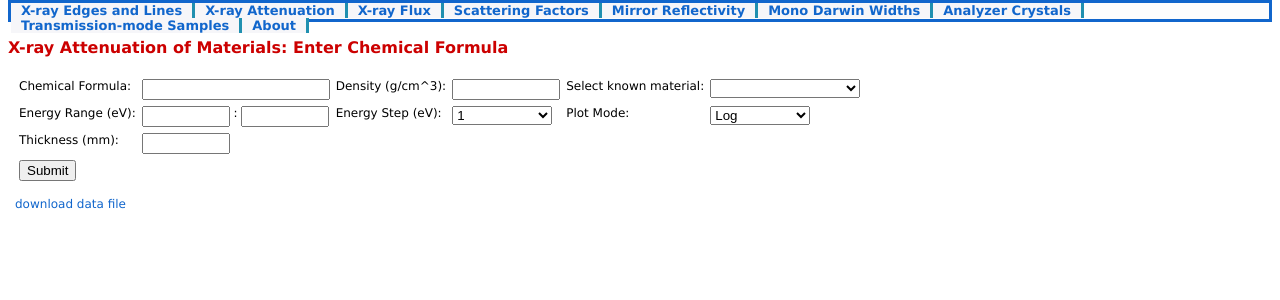
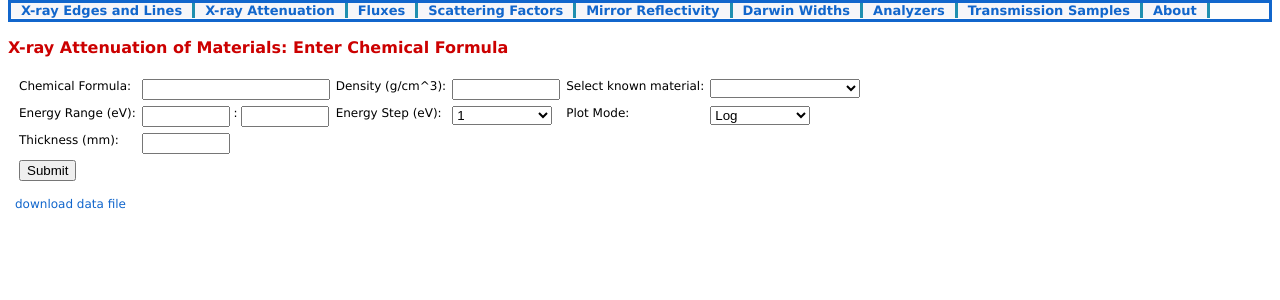
Before and after one commit to xraypy/xrayweb, a Flask app: template xrayweb/templates/formulas.html in a window 1280 px wide. Shown: the part 39-339 px from the top of the page. Run offline with Flask 2, Linux system fonts and the light colour scheme; the template is opened without the code that fills it: most values are stand-ins (such as "Sample title", 1, 10 or a date in 2020); parts of the project's set-up code (start-up, migrations or seed data) failed here and were passed over; some libraries are stand-ins or nearby versions.

Commit message:
shorten some page tab names

```diff
--- a/xrayweb/templates/layout.html
+++ b/xrayweb/templates/layout.html
@@ -50,12 +50,12 @@
 <ul class=topmenu>
   <li> <a href="{{url_for('element')}}"> X-ray Edges and Lines </a> </li>
   <li> <a href="{{url_for('atten')}}"> X-ray Attenuation </a> </li>
-  <li> <a href="{{url_for('ionchamber')}}">  X-ray Flux </a> </li>
+  <li> <a href="{{url_for('ionchamber')}}"> Fluxes </a> </li>
   <li> <a href="{{url_for('scattering')}}"> Scattering Factors </a> </li>
   <li> <a href="{{url_for('reflectivity')}}"> Mirror Reflectivity </a> </li>
-  <li> <a href="{{url_for('darwinwidth')}}"> Mono Darwin Widths </a> </li>
-  <li> <a href="{{url_for('analyzers')}}"> Analyzer Crystals </a> </li>
-  <li> <a href="{{url_for('transmission_sample')}}"> Transmission-mode Samples </a> </li>
+  <li> <a href="{{url_for('darwinwidth')}}"> Darwin Widths </a> </li>
+  <li> <a href="{{url_for('analyzers')}}"> Analyzers </a> </li>
+  <li> <a href="{{url_for('transmission_sample')}}"> Transmission Samples </a> </li>
   <li> <a href="{{url_for('about')}}"> About </a> </li>
 <!--
   <li> <a href="{{url_for('static', filename='style.css')}}"> _ </a></li>
```
